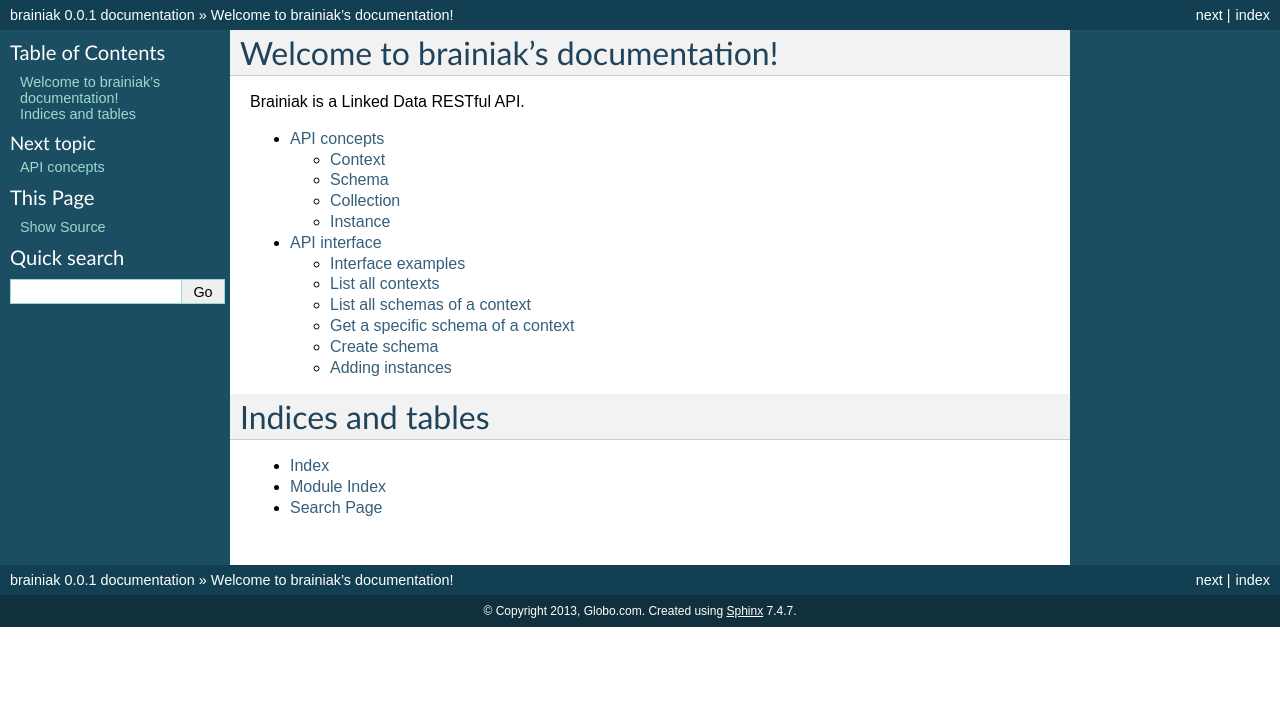
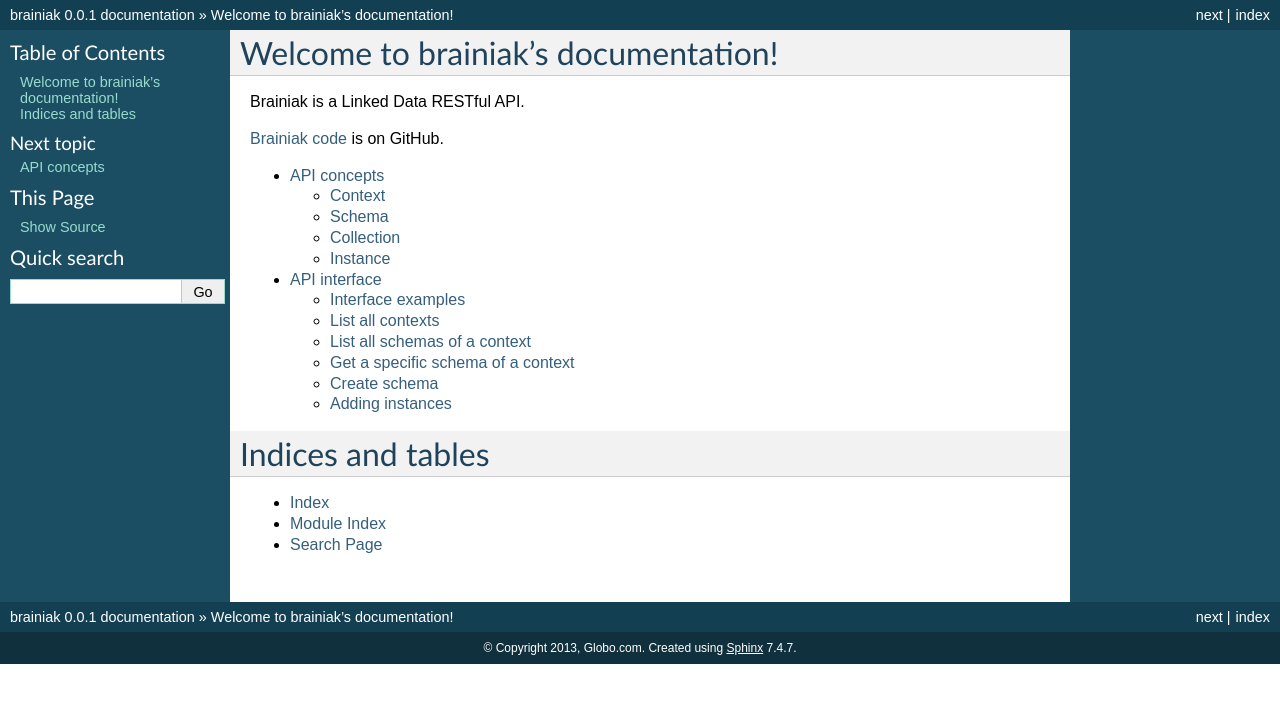
Before and after one commit to bmentges/brainiak_api, a Sphinx documentation site: the page built from docs/source/index.rst, in a window 1280 px wide. Shown: the top 703 px of the page. Built offline with Sphinx 7.4.7, drawn with Linux system fonts in a browser that asks for light colours.

Commit message:
small changes

```diff
--- a/docs/source/index.rst
+++ b/docs/source/index.rst
@@ -7,6 +7,8 @@
 ====================================
 
 Brainiak is a Linked Data RESTful API.
+
+`Brainiak code <http://github.com/globocom/brainiak>`_ is on GitHub.
 
 .. toctree::
    :maxdepth: 2
```
